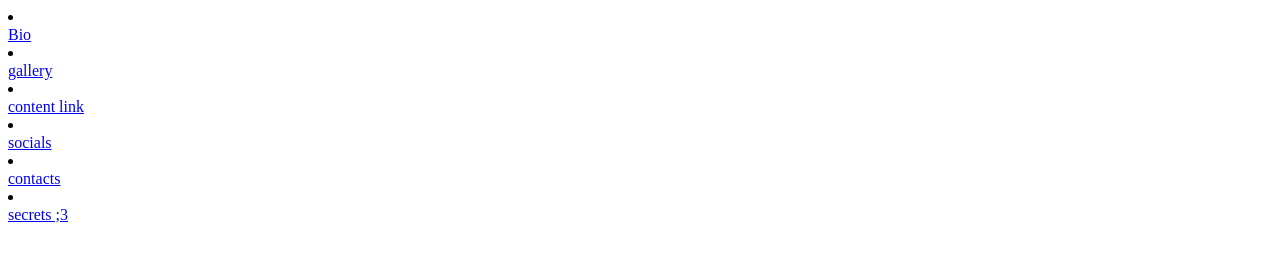
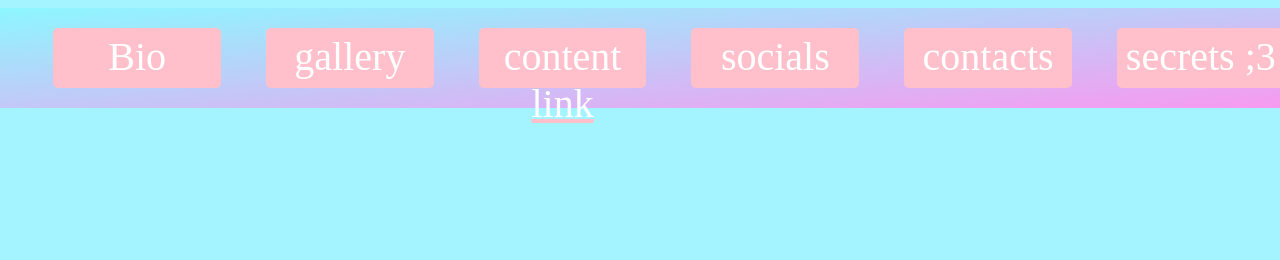
Before and after one commit to eyeyamnewb/eyeyamnewb.github.io, a plain HTML site: page content link maybe.html in a window 1280 px wide. Drawn offline with Linux system fonts and the light colour scheme.

Commit message:
Update content link maybe.html

```diff
--- a/content link maybe.html
+++ b/content link maybe.html
@@ -1,6 +1,6 @@
 <!DOCTYPE html>
 <html lang="en" id="base">
-<link rel="stylesheet" href="webiste style.css">
+<link rel="stylesheet" href="web.css">
 <header>
 
        <!--  <img src="asset/temp banner.jpg" id="background_banner" alt="banner logo" width="1850" height="300">
```
